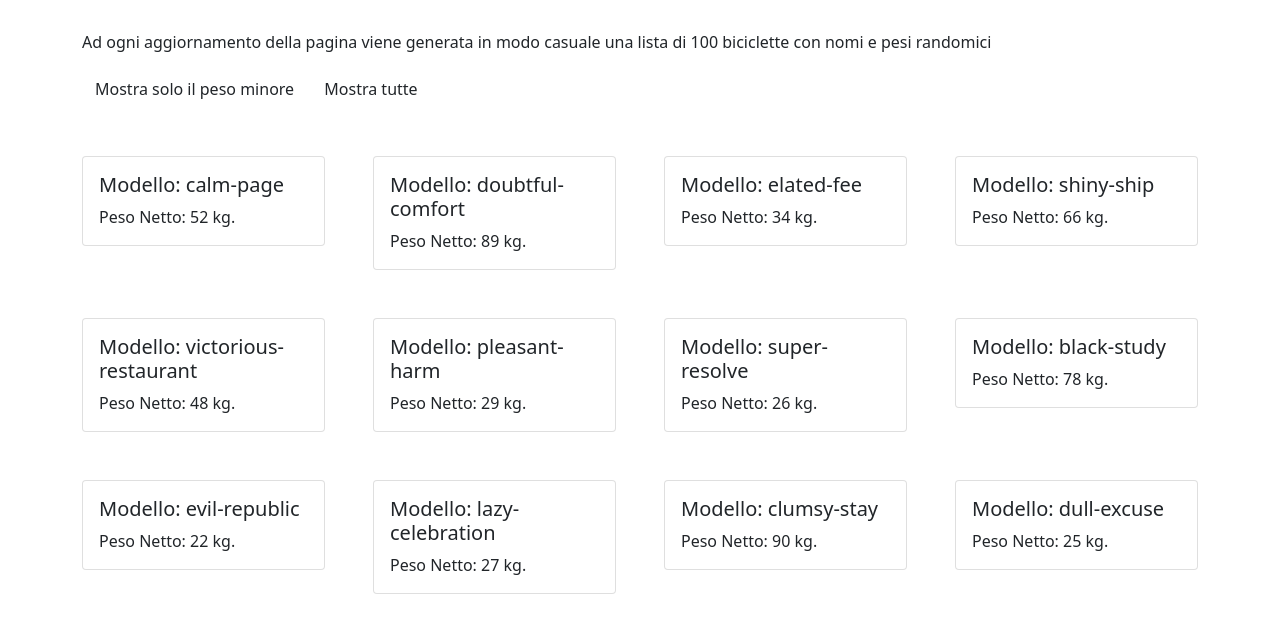
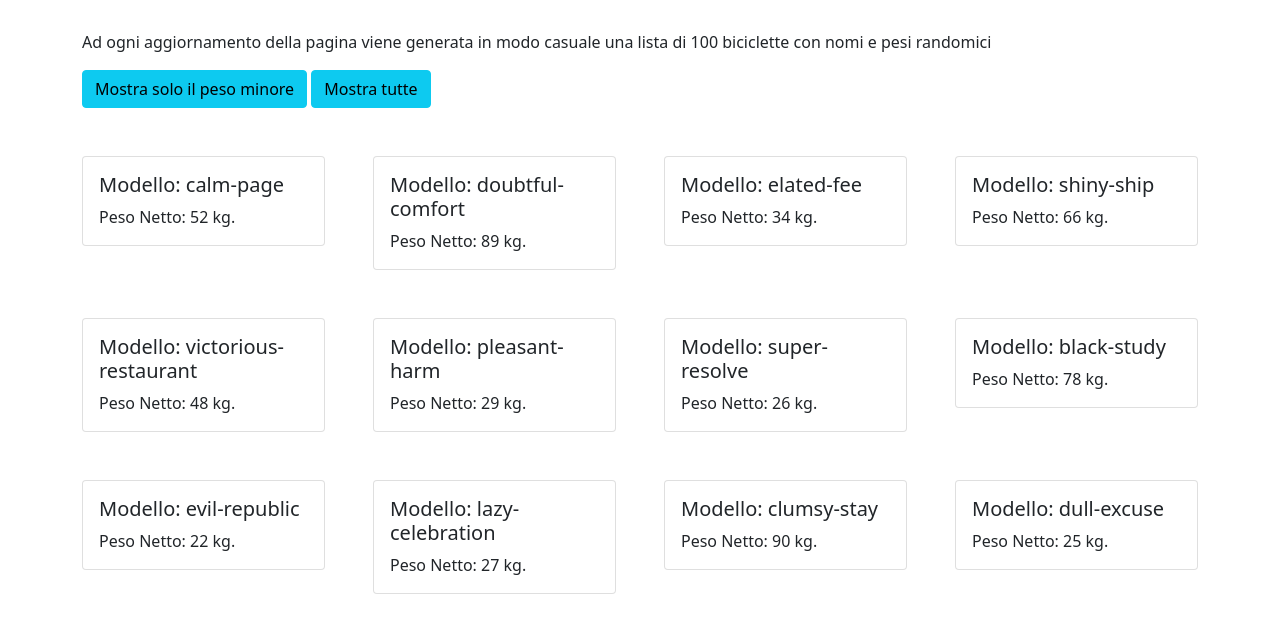
Before and after one commit to cincenfrank/js-snack-es6, a plain HTML site: page snack1.html in a window 1280 px wide. Shown: the part 162-800 px from the top of the page. Drawn offline with nearby package versions, Linux system fonts and the light colour scheme.

Commit message:
added btn-info to filter and show all buttons

```diff
--- a/snack1.html
+++ b/snack1.html
@@ -19,8 +19,8 @@
             <h1 class=" my-5">Catalogo Biciclette</h1>
             <p>Ad ogni aggiornamento della pagina viene generata in modo casuale una lista di 100 biciclette con nomi e
                 pesi randomici</p>
-            <button class="btn" id="filter-button">Mostra solo il peso minore</button>
-            <button class="btn" id="show-all-button">Mostra tutte</button>
+            <button class="btn btn-info" id="filter-button">Mostra solo il peso minore</button>
+            <button class="btn btn-info" id="show-all-button">Mostra tutte</button>
         </div>
         <!-- <form class="form row justify-content-end">
             <div class="col">
```
